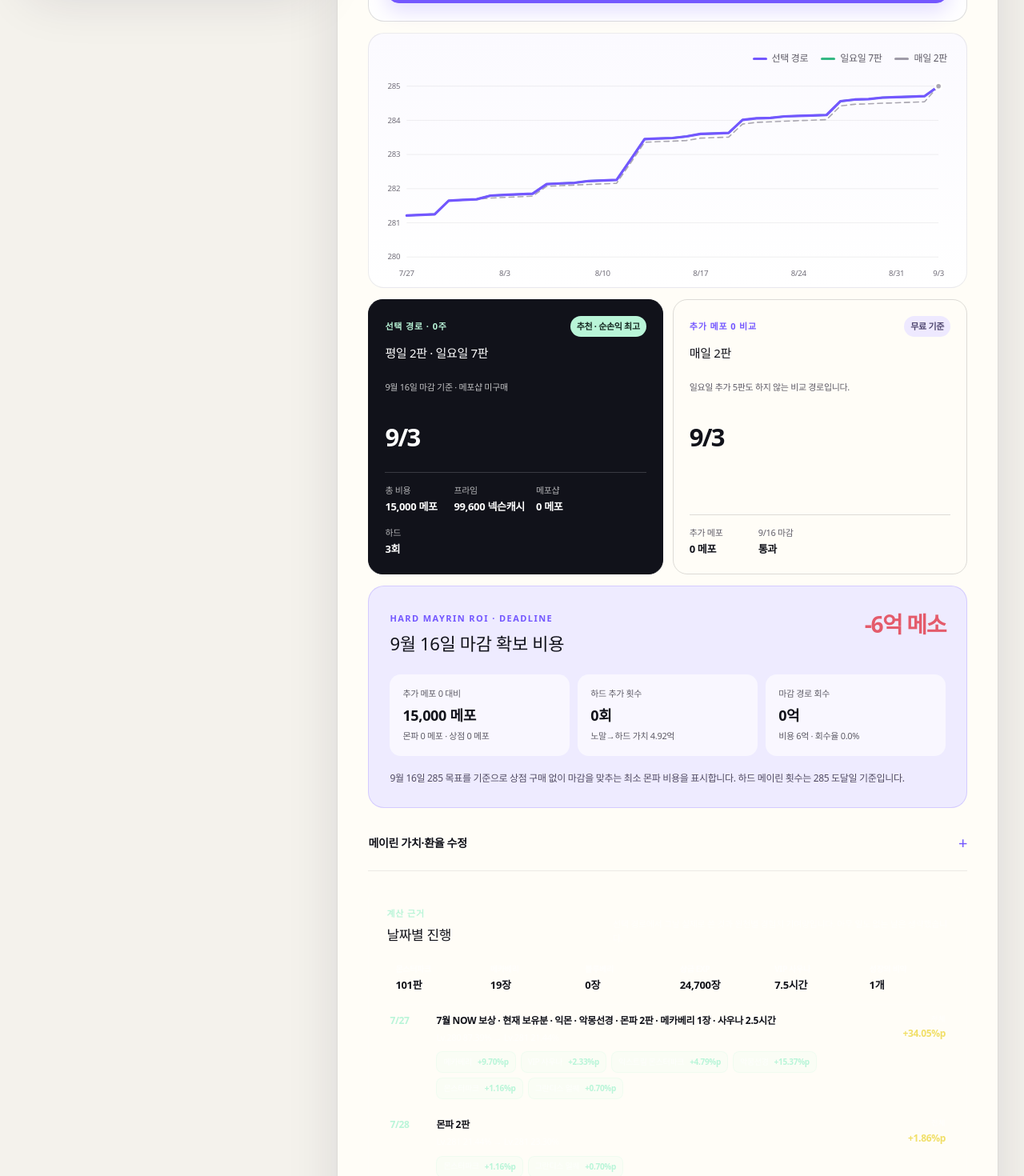
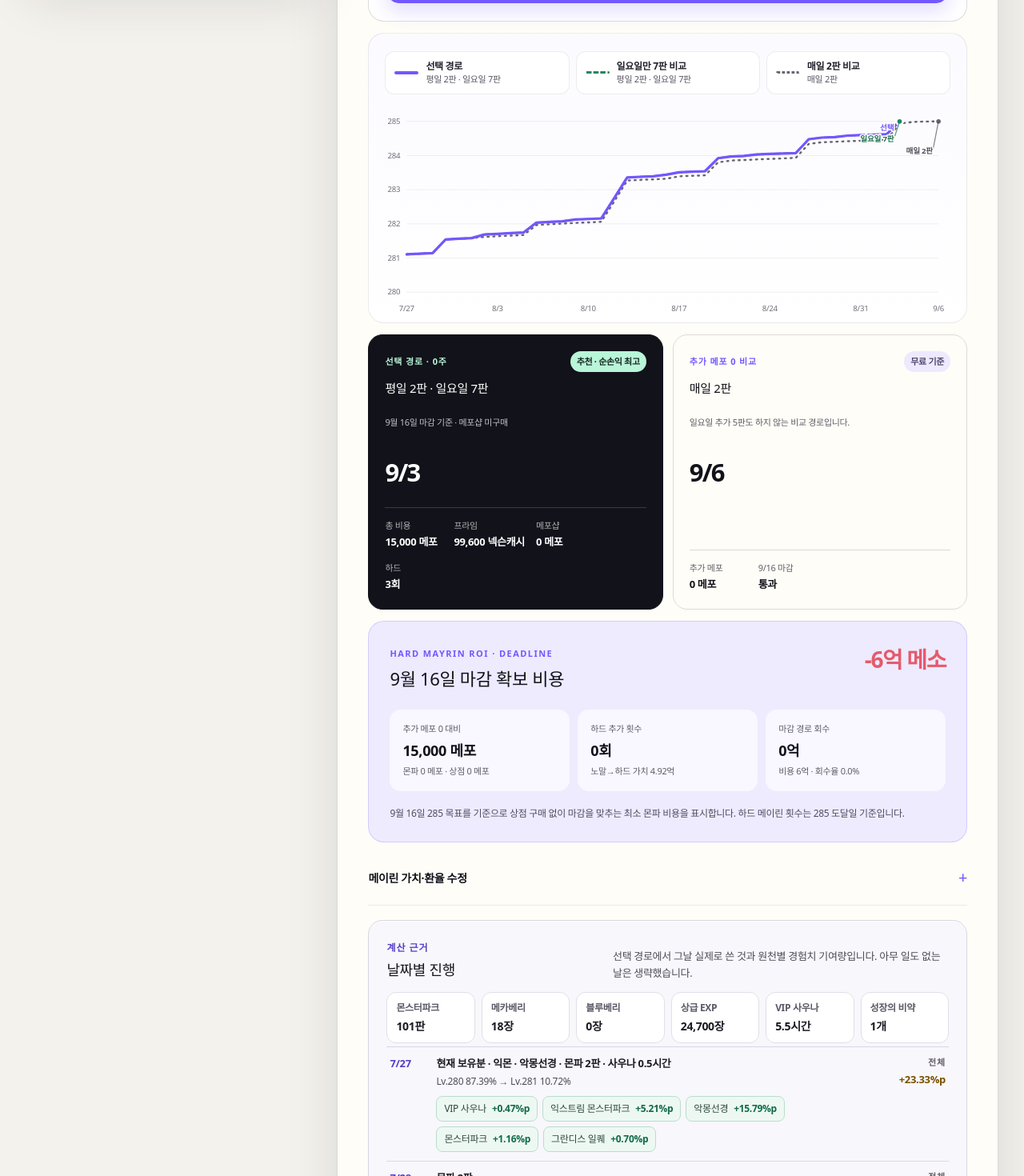
Before and after one commit to kiraki-lab/maple-285-planner, a Next.js app: page / in a window 1280 px wide. Shown: the part 1700-3170 px from the top of the page at 80% size. Built offline with nearby package versions, Linux system fonts and the light colour scheme.

Commit message:
fix: 계산 근거 가독성과 그래프 안내 개선

```diff
--- a/app/globals.css
+++ b/app/globals.css
@@ -325,19 +325,25 @@ summary::-webkit-details-marker { display: none; }
 
 .chart-wrap { padding: 18px 12px 4px; border: 1px solid var(--soft-line); background: linear-gradient(180deg, #fbfaff, #fff); border-radius: 20px; overflow: hidden; }
 .chart-wrap svg { width: 100%; height: auto; overflow: visible; }
-.chart-legend { display: flex; justify-content: flex-end; flex-wrap: wrap; gap: 16px; padding: 4px 12px 0; font-size: 12px; color: #5f5c67; }
-.legend::before { content: ""; width: 18px; height: 3px; display: inline-block; margin-right: 6px; vertical-align: middle; border-radius: 4px; }
-.legend.selected::before { background: var(--purple); }
-.legend.sunday::before { background: #35b884; }
-.legend.free::before { background: #9f9ba8; }
+.chart-legend { display: grid; grid-template-columns: repeat(3, minmax(0, 1fr)); gap: 8px; padding: 4px 8px 8px; }
+.legend-card { min-width: 0; padding: 10px 11px; display: flex; align-items: center; gap: 9px; border: 1px solid var(--soft-line); border-radius: 12px; background: rgba(255,255,255,.86); }
+.legend-card > span:last-child { min-width: 0; display: flex; flex-direction: column; gap: 2px; }
+.legend-card strong { color: #24212d; font-size: 12px; line-height: 1.25; }
+.legend-card small { overflow: hidden; color: #5a5663; font-size: 11px; line-height: 1.35; text-overflow: ellipsis; white-space: nowrap; }
+.legend-line { width: 30px; height: 0; flex: 0 0 auto; border-top: 4px solid var(--purple); border-radius: 999px; }
+.legend-card.sunday .legend-line { border-top: 3px dashed #23865f; }
+.legend-card.free .legend-line { border-top: 3px dotted #686471; }
 .grid-line { stroke: rgba(17,18,26,.08); stroke-width: 1; }
 .axis-label { fill: #716e79; font-size: 12px; }
 .chart-line { fill: none; stroke-width: 4; stroke-linecap: round; stroke-linejoin: round; }
 .chart-line.selected { stroke: var(--purple); }
-.chart-line.sunday { stroke: #35b884; stroke-width: 3; }
-.chart-line.free { stroke: #aaa7b1; stroke-width: 2; stroke-dasharray: 8 6; }
+.chart-line.sunday { stroke: #23865f; stroke-width: 3; stroke-dasharray: 12 6; }
+.chart-line.free { stroke: #686471; stroke-width: 3; stroke-dasharray: 2 7; }
 .dot { stroke: white; stroke-width: 3; }
-.dot.selected { fill: var(--purple); }.dot.sunday { fill: #35b884; }.dot.free { fill: #aaa7b1; }
+.dot.selected { fill: var(--purple); }.dot.sunday { fill: #23865f; }.dot.free { fill: #686471; }
+.chart-end-guide { stroke: currentColor; stroke-width: 1.5; opacity: .7; }
+.chart-end-label { fill: currentColor; stroke: white; stroke-width: 4px; paint-order: stroke fill; stroke-linejoin: round; font-size: 12px; font-weight: 900; }
+.chart-end.selected { color: var(--purple); }.chart-end.sunday { color: #176d4c; }.chart-end.free { color: #514d59; }
 .route-grid { display: grid; grid-template-columns: repeat(3, 1fr); gap: 12px; margin-top: 14px; }
 .route-grid.two { grid-template-columns: repeat(2, 1fr); }
 .route-card { min-height: 200px; padding: 20px; display: flex; flex-direction: column; border: 1px solid var(--line); border-radius: 18px; }
@@ -511,24 +517,29 @@ footer p { margin: 0; color: #65636c; font-size: 12px; text-align: center; }
 
 @media (prefers-reduced-motion: reduce) { html { scroll-behavior: auto; } *, *::before, *::after { animation-duration: .01ms !important; animation-iteration-count: 1 !important; transition-duration: .01ms !important; } }
 
-.trace-panel { margin-top: 18px; padding: 20px 22px 16px; border: 1px solid rgba(255,255,255,.12); border-radius: 18px; background: rgba(255,255,255,.04); }
+.trace-panel { margin-top: 18px; padding: 20px 22px 16px; color: var(--ink); border: 1px solid #d8d5e2; border-radius: 18px; background: #f8f7fb; box-shadow: inset 0 1px 0 white; }
 .trace-head { display: flex; flex-wrap: wrap; align-items: flex-end; justify-content: space-between; gap: 10px; }
-.trace-head span { color: var(--mint); font-size: 11px; font-weight: 900; letter-spacing: .08em; }
-.trace-head h3 { margin: 4px 0 0; font-size: 17px; }
-.trace-head p { max-width: 420px; color: rgba(255,255,255,.66); font-size: 11px; line-height: 1.6; }
+.trace-head span { color: #563fc7; font-size: 12px; font-weight: 900; letter-spacing: .08em; }
+.trace-head h3 { margin: 4px 0 0; color: #17151d; font-size: 18px; }
+.trace-head p { max-width: 420px; color: #4f4b58; font-size: 13px; line-height: 1.6; }
 .trace-totals { margin: 14px 0 4px; display: grid; grid-template-columns: repeat(auto-fit, minmax(104px, 1fr)); gap: 8px; }
-.trace-totals > div { padding: 9px 11px; display: flex; flex-direction: column; gap: 3px; border-radius: 12px; background: rgba(255,255,255,.055); }
-.trace-totals span { color: rgba(255,255,255,.62); font-size: 10px; font-weight: 750; }
-.trace-totals b { font-size: 13px; }
-.trace-timeline { max-height: 460px; }
-.trace-row { min-height: 92px; align-items: start; }
+.trace-totals > div { padding: 10px 11px; display: flex; flex-direction: column; gap: 3px; border: 1px solid #e1dee8; border-radius: 12px; background: white; }
+.trace-totals span { color: #5d5866; font-size: 12px; font-weight: 750; }
+.trace-totals b { color: #1d1a23; font-size: 14px; }
+.trace-timeline { max-height: 460px; border-top-color: #d8d5e2; }
+.trace-row { min-height: 92px; align-items: start; border-bottom-color: #dedbe5; }
+.trace-row time { color: #563fc7; font-size: 13px; }
+.trace-row > div > b { color: #1d1a23; font-size: 13px; line-height: 1.45; }
+.trace-row > div > span { color: #514d59; font-size: 12px; line-height: 1.45; }
 .trace-breakdown { margin: 5px 0 0; padding: 0; display: flex; flex-wrap: wrap; gap: 6px; list-style: none; }
-.trace-breakdown li { min-width: 0; padding: 5px 8px; display: inline-flex; align-items: center; gap: 7px; border: 1px solid rgba(185,245,216,.16); border-radius: 8px; background: rgba(185,245,216,.07); }
-.pre-row .trace-breakdown li span { color: rgba(255,255,255,.72); font-size: 10px; line-height: 1.35; }
-.pre-row .trace-breakdown li b { color: var(--mint); font-size: 10px; white-space: nowrap; }
+.trace-breakdown li { min-width: 0; padding: 6px 9px; display: inline-flex; align-items: center; gap: 7px; border: 1px solid #b9ddcc; border-radius: 8px; background: #edf8f3; }
+.pre-row .trace-breakdown li span { color: #2f493d; font-size: 12px; line-height: 1.35; }
+.pre-row .trace-breakdown li b { color: #116b48; font-size: 12px; white-space: nowrap; }
 .trace-total { display: flex; flex-direction: column; align-items: flex-end; gap: 3px; }
-.trace-total span { color: rgba(255,255,255,.52); font-size: 9px; font-style: normal; font-weight: 800; letter-spacing: .08em; }
-.pre-row .trace-total b { color: var(--yellow); font-size: 12px; white-space: nowrap; }
+.trace-total span { color: #625d69; font-size: 11px; font-style: normal; font-weight: 800; letter-spacing: .08em; }
+.pre-row .trace-total b { color: #7a5100; font-size: 13px; white-space: nowrap; }
+.trace-panel .pre-disclaimer { color: #4f4b58; font-size: 12px; }
+.trace-panel .pre-empty { color: #5d5866; font-size: 12px; }
 @media (max-width: 760px) {
   .trace-panel { padding: 16px 14px 12px; }
   .trace-row { grid-template-columns: 42px minmax(0, 1fr); }
--- a/app/page.tsx
+++ b/app/page.tsx
@@ -63,7 +63,6 @@ type Settings = {
   mpCore6Date: string;
   epicCore6Enabled: boolean;
   epicCore6Date: string;
-  apology: boolean;
   shardEvent: boolean;
   ultima: boolean;
   shopMech: boolean;
@@ -467,7 +466,7 @@ const createDefaultSettings = (start = SSR_DEFAULT_START): Settings => {
   fragPrice: 640, mpPerEok: 2500, postReset: true, challengerUnclaimed: false, challengerExp: true,
   momentumPrime1: true, momentumPrime2: true, deferMomentumMech: true,
   dailyCore6Enabled: true, dailyCore6Date: "2026-07-27", mpCore6Enabled: true, mpCore6Date: "2026-07-27", epicCore6Enabled: true, epicCore6Date: "2026-07-27",
-  apology: true, shardEvent: true, ultima: true, shopMech: true, shopBlue: true, mpCore5: 90,
+  shardEvent: true, ultima: true, shopMech: true, shopBlue: true, mpCore5: 90,
   core20Date: "2026-07-23", core20Bonus: 5, mpCore6: 95,
   dailyCore5: 95, dailyCore6: 100, shardDate: "2026-07-30", shardAdv: 5000,
   ultimaCount: ultimaProgress.count, ultimaWeek: ultimaProgress.week, ultimaStart: true, grandis: true, weeklyOpen: true, todayDaily: true,
@@ -932,7 +931,6 @@ function simulate(s: Settings, schedule: { sevenUntil?: Date; fixedRuns?: number
   };
   if (s.momentumPass1Enabled) scheduleMomentumSeason(1, s.momentumPass1Level, s.momentumPrime1, MOMENTUM_PASS_1_START, MOMENTUM_PASS_1_END);
   if (s.momentumPass2Enabled) scheduleMomentumSeason(2, s.momentumPass2Level, s.momentumPrime2, MOMENTUM_PASS_2_START, MOMENTUM_PASS_2_END);
-  if (s.apology) addReward(start, { label: "7월 NOW 보상", mech: 1, sauna: 2, coupon4x: 4 });
   if (s.shardEvent && s.shardDate) {
     const shardRewardDate = parseDate(s.shardDate);
     if (shardRewardDate >= start) addReward(shardRewardDate, { label: "울티마 스쿼드 상점 EXP 5,000장 (예상)", adv: s.shardAdv });
@@ -1432,13 +1430,18 @@ function ProgressChart({ selected, sunday, free, targetLevel }: { selected: Simu
   const path = (rows: Row[]) => rows.map((row, i) => `${i ? "L" : "M"}${x(i).toFixed(1)},${y(row.progress).toFixed(1)}`).join(" ");
   const longest = [selected.rows, sunday.rows, free.rows].sort((a, b) => b.length - a.length)[0];
   const tickEvery = Math.max(1, Math.ceil(longest.length / 6));
+  const series = [
+    { key: "selected", title: "선택 경로", detail: selected.scheduleLabel, short: "선택", result: selected, labelOffset: 14 },
+    { key: "sunday", title: "일요일만 7판 비교", detail: sunday.scheduleLabel, short: "일요일 7판", result: sunday, labelOffset: 32 },
+    { key: "free", title: "매일 2판 비교", detail: free.scheduleLabel, short: "매일 2판", result: free, labelOffset: 50 },
+  ] as const;
   return <div className="chart-wrap">
-    <div className="chart-legend"><span className="legend selected">선택 경로</span><span className="legend sunday">일요일 7판</span><span className="legend free">매일 2판</span></div>
+    <div className="chart-legend" aria-label="그래프 경로 설명">{series.map(item => <div className={`legend-card ${item.key}`} key={item.key}><span className="legend-line" aria-hidden="true" /><span><strong>{item.title}</strong><small>{item.detail}</small></span></div>)}</div>
     <svg viewBox={`0 0 ${width} ${height}`} role="img" aria-label={`세 경로의 ${targetLevel}레벨 도달 진행 비교`}>
       {Array.from({ length: targetLevel - 279 }, (_, index) => index + 280).map(level => <g key={level}><line x1={margin.left} x2={width - margin.right} y1={y(level)} y2={y(level)} className="grid-line" /><text x={margin.left - 10} y={y(level) + 4} textAnchor="end" className="axis-label">{level}</text></g>)}
       {longest.map((row, index) => (index % tickEvery === 0 || index === longest.length - 1) ? <text key={row.key} x={x(index)} y={height - 12} textAnchor="middle" className="axis-label">{shortDate(row.date)}</text> : null)}
-      <path d={path(free.rows)} className="chart-line free" /><path d={path(sunday.rows)} className="chart-line sunday" /><path d={path(selected.rows)} className="chart-line selected" />
-      {[selected, sunday, free].map((result, index) => { const row = result.rows[result.rows.length - 1]; return row ? <circle key={index} cx={x(result.rows.length - 1)} cy={y(row.progress)} r="5" className={["dot selected", "dot sunday", "dot free"][index]} /> : null; })}
+      {[...series].reverse().map(item => <g key={item.key}><title>{item.title}: {item.detail}</title><path d={path(item.result.rows)} className={`chart-line ${item.key}`} /></g>)}
+      {series.map(item => { const row = item.result.rows[item.result.rows.length - 1]; if (!row) return null; const endX = x(item.result.rows.length - 1); const endY = y(row.progress); const labelY = Math.max(margin.top + 12, Math.min(height - margin.bottom - 8, endY + item.labelOffset)); const alignEnd = endX > width - 170; const labelX = endX + (alignEnd ? -9 : 9); return <g key={item.key} className={`chart-end ${item.key}`}><circle cx={endX} cy={endY} r="5" className={`dot ${item.key}`} /><line x1={endX} y1={endY} x2={labelX} y2={labelY - 4} className="chart-end-guide" /><text x={labelX} y={labelY} textAnchor={alignEnd ? "end" : "start"} className="chart-end-label">{item.short}</text></g>; })}
     </svg>
   </div>;
 }
@@ -1797,7 +1800,7 @@ export default function Home() {
           <Toggle label="특수 물자 지원 · 4배 쿠폰 몰아쓰기" checked={s.specialSupply} onChange={v => set("specialSupply", v)} />
           <div className="field-grid compact inset supply-input"><InputField label="시작일 보유 · 당일 충전 포함" value={s.specialSupplySaved} min={0} max={5} step={1} disabled={!s.specialSupply} onChange={v => set("specialSupplySaved", Number(v))} /><InputField label="실측 1회 경험치" value={s.specialSupplyExpPerCharge} min={0} step={1} disabled={!s.specialSupply} onChange={v => set("specialSupplyExpPerCharge", Number(v))} /></div>
           <div className="supply-warning"><b>직접 입력</b><p>공식 고정 경험치가 없어 입력값이 없으면 0으로 계산합니다.</p><small>5회 저장 시 입력한 1회 경험치의 5배 적용 · 농장과 달리 임의 추정값을 자동 사용하지 않음</small></div>
-          <Toggle label="7월 NOW 보상" checked={s.apology} onChange={v => set("apology", v)} /><Toggle label="울티마 스쿼드 상점 EXP 5,000장 (예상)" checked={s.shardEvent} onChange={v => set("shardEvent", v)} /><Toggle label="울티마 작전 일지" checked={s.ultima} onChange={v => set("ultima", v)} />
+          <Toggle label="울티마 스쿼드 상점 EXP 5,000장 (예상)" checked={s.shardEvent} onChange={v => set("shardEvent", v)} /><Toggle label="울티마 작전 일지" checked={s.ultima} onChange={v => set("ultima", v)} />
           <div className="callout-mini">계산기는 <b>받을 수 있는 보상을 전부 받는 것</b>을 기준으로 잡고, 못 받는 것만 빼는 방식입니다. 모멘텀 패스 레벨 기본값은 계산 시작일까지 열린 주차(1차 {momentumUnlockedLevelOn(parseDate(s.start), MOMENTUM_PASS_1_START)}레벨 · 2차 {momentumUnlockedLevelOn(parseDate(s.start), MOMENTUM_PASS_2_START)}레벨)를 모두 클리어한 상태입니다. 밀렸으면 그만큼 낮춰 입력하세요.</div>
           <div className="callout-mini">현재 패스 레벨까지 받은 보상은 현재 경험치에 포함된 것으로 보고 제외합니다. 챌섭은 최대 30레벨이며 주 5레벨씩 계산합니다. 모멘텀은 패스 시작일 기준 주차별 2→3→3→2레벨로 열리며, 밀린 주차는 다음 수령일에 한 번에 따라잡습니다.</div>
           <div className="callout-mini shop-priority">평일 몬파는 기본 2판 뒤 유료 추가 5판을 먼저 적용합니다. 농장은 몬파만으로 다음 하드 주차를 못 당길 때만 비교하며, 같은 도달 주차에서는 더 적은 메포 경로를 추천합니다.</div>
```
Also changed, not shown: 1 other file (tests, documents, lock files or other folders).
